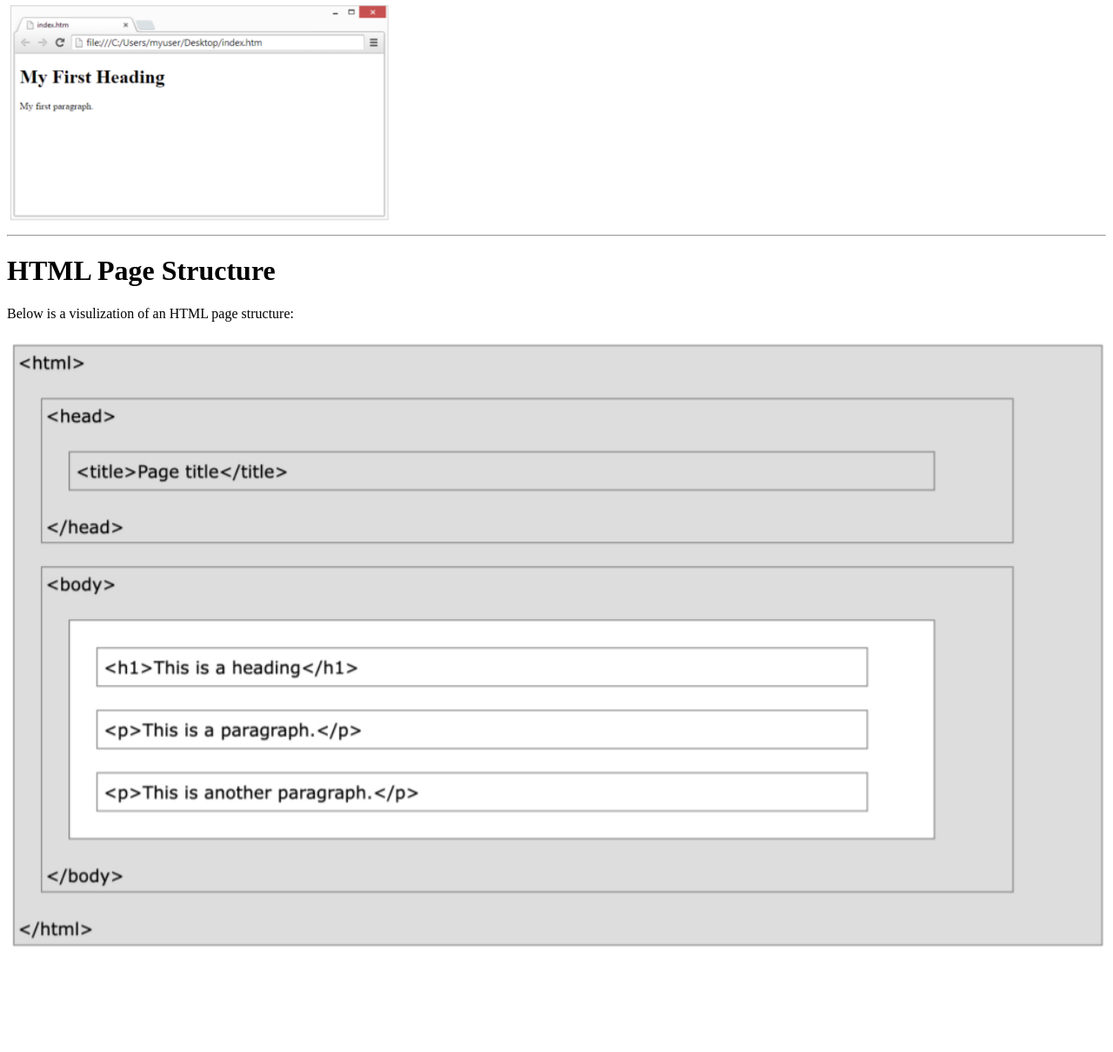
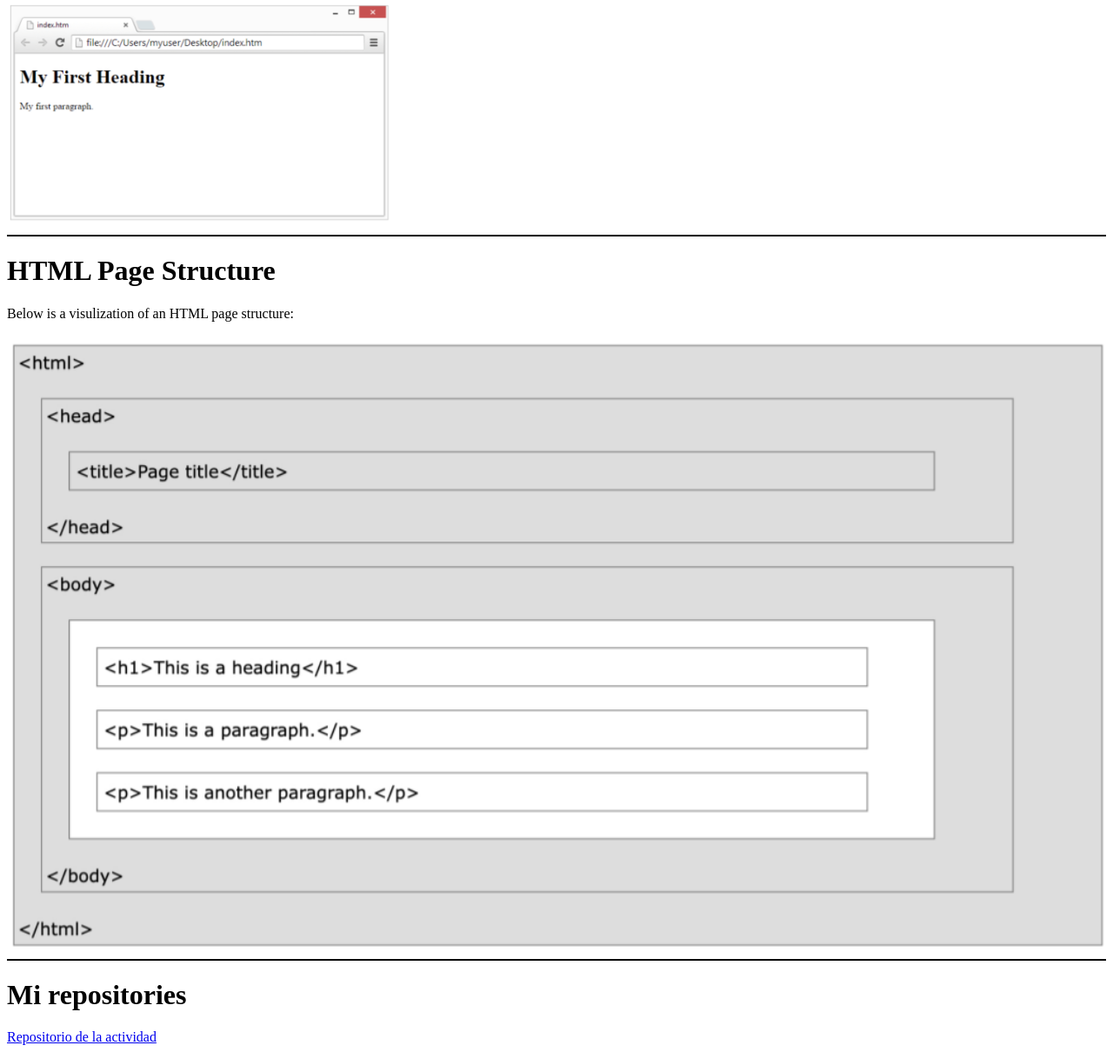
Before and after one commit to martiurpinas/1713.1-a3-Urpinas-Matarredona-Marti, a plain HTML site: page index.html in a window 1280 px wide. Shown: the part 224-1434 px from the top of the page at 87% size. Before the commit the page ends 1327 px from the top, so only its background shows below. Drawn offline with Linux system fonts and the light colour scheme.

Commit message:
Update index.html

```diff
--- a/index.html
+++ b/index.html
@@ -22,15 +22,17 @@
     </div>
     <p>A browser does not display the HTML tags, but uses them to determine how to display the document:</p>
     <img src="./img/img1.png" alt="imagen" width="35%">
-    <hr/>
+    <hr  style="border: 1px solid #000;"/>
     <h1>HTML Page Structure</h1>
     <p>Below is a visulization of an HTML page structure:</p>
     <!--añadir imagen 2: "img2.png" y utilizar un ancho de 100% de imagen-->
         <img src="./img/img2.png" alt="imagen" width="100%">
     <!--añadir una linea horizontal -->
+    <hr style="border: 1px solid #000;"/>
     <!--añadir un encabezado donde indiques el título de una nueva sección llamada "Mi repositories"  -->
+    <h1>Mi repositories</h1>
 
     <!--añadir un enlace a l repositorio de GITHUB del compañero de trabajo que no ha entregado la actividad en el Moodle que se ha de abrir en una pestaña diferente del navegador. Ojo, que los repositorios han de ser públicos  -->
-
+    <a href="https://github.com/martiurpinas/1713.1-a3-Urpinas-Matarredona-Marti">Repositorio de la actividad</a>
 </body>
 </html>
```
